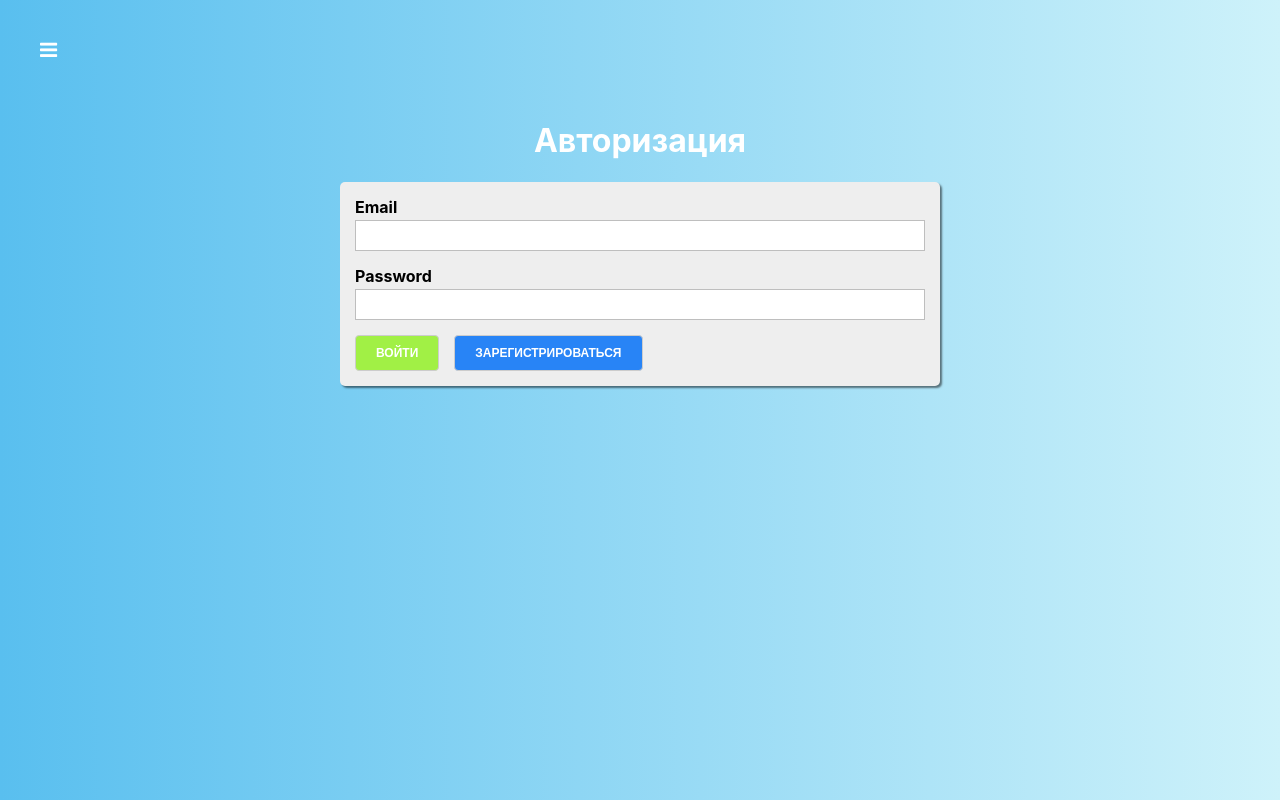
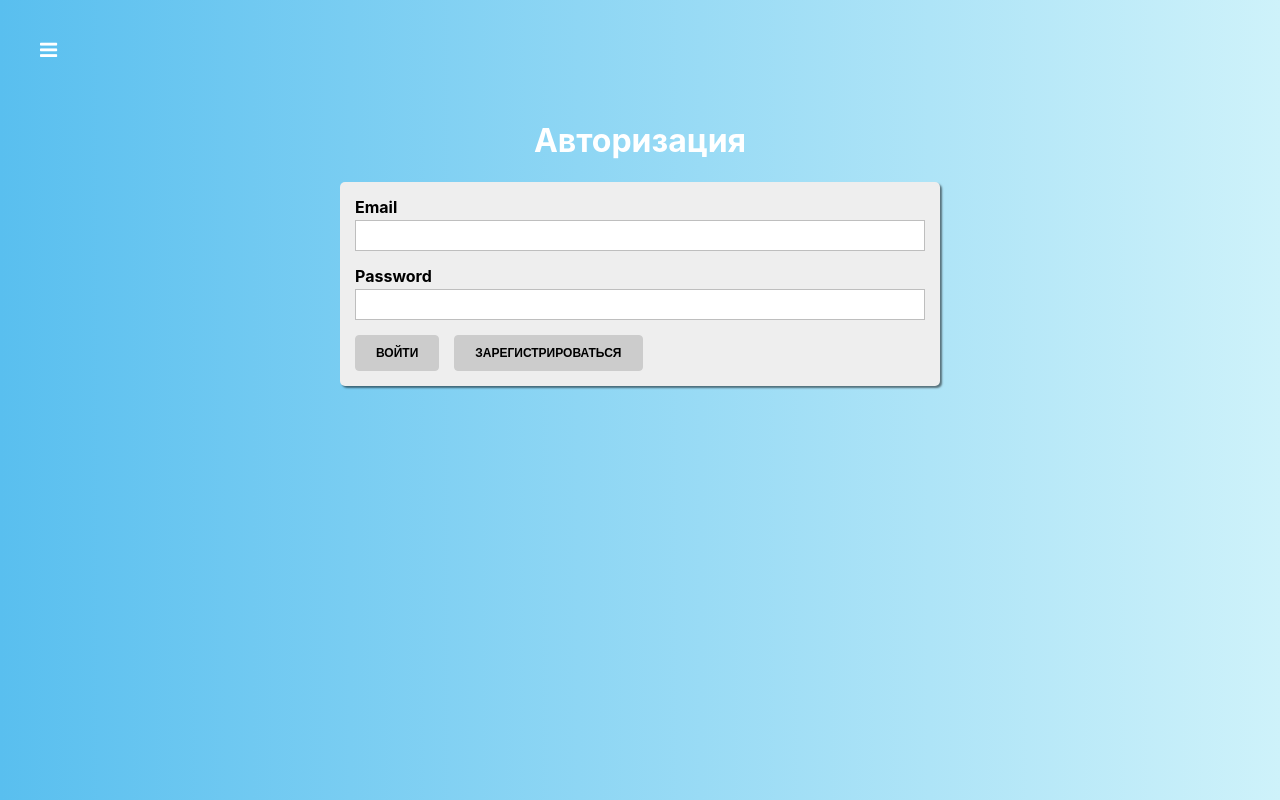
Before and after one commit to mohnatus/react-course, a React app: page /auth in a window 1280 px wide. Built offline with nearby package versions, Linux system fonts and the light colour scheme.

Commit message:
Forms 5. Form validation

```diff
--- a/src/containers/Auth/Auth.js
+++ b/src/containers/Auth/Auth.js
@@ -10,6 +10,7 @@
 }
 export default class Auth extends Component {
     state = {
+        isFormValid: false,
         formControls: {
             email: {
                 value: '',
@@ -82,8 +83,13 @@
 
         formControls[controlName] = control;
 
+        let isFormValid = true;
+        Object.keys(formControls).forEach(name => {
+            isFormValid = formControls[name].valid && isFormValid;
+        });
+
         this.setState({
-            formControls
+            formControls, isFormValid
         });
     }
 
@@ -120,10 +126,12 @@
                         <Button
                             onClick={this.loginHandler}
                             type="success"
+                            disabled={!this.state.isFormValid}
                         >Войти</Button>
                         <Button
                             onClick={this.registerHandler}
                             type="primary"
+                            disabled={!this.state.isFormValid}
                         >
                             Зарегистрироваться
                         </Button>
```
